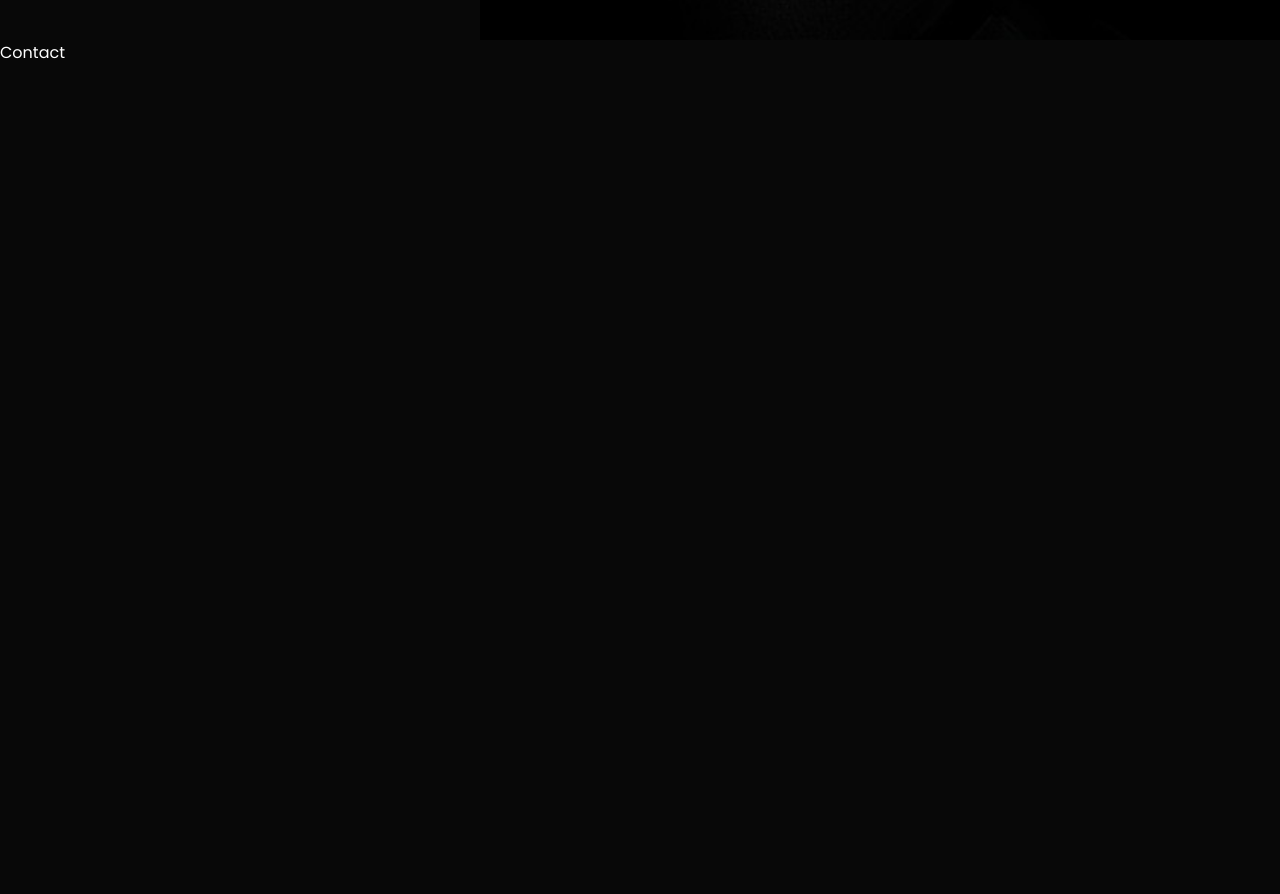
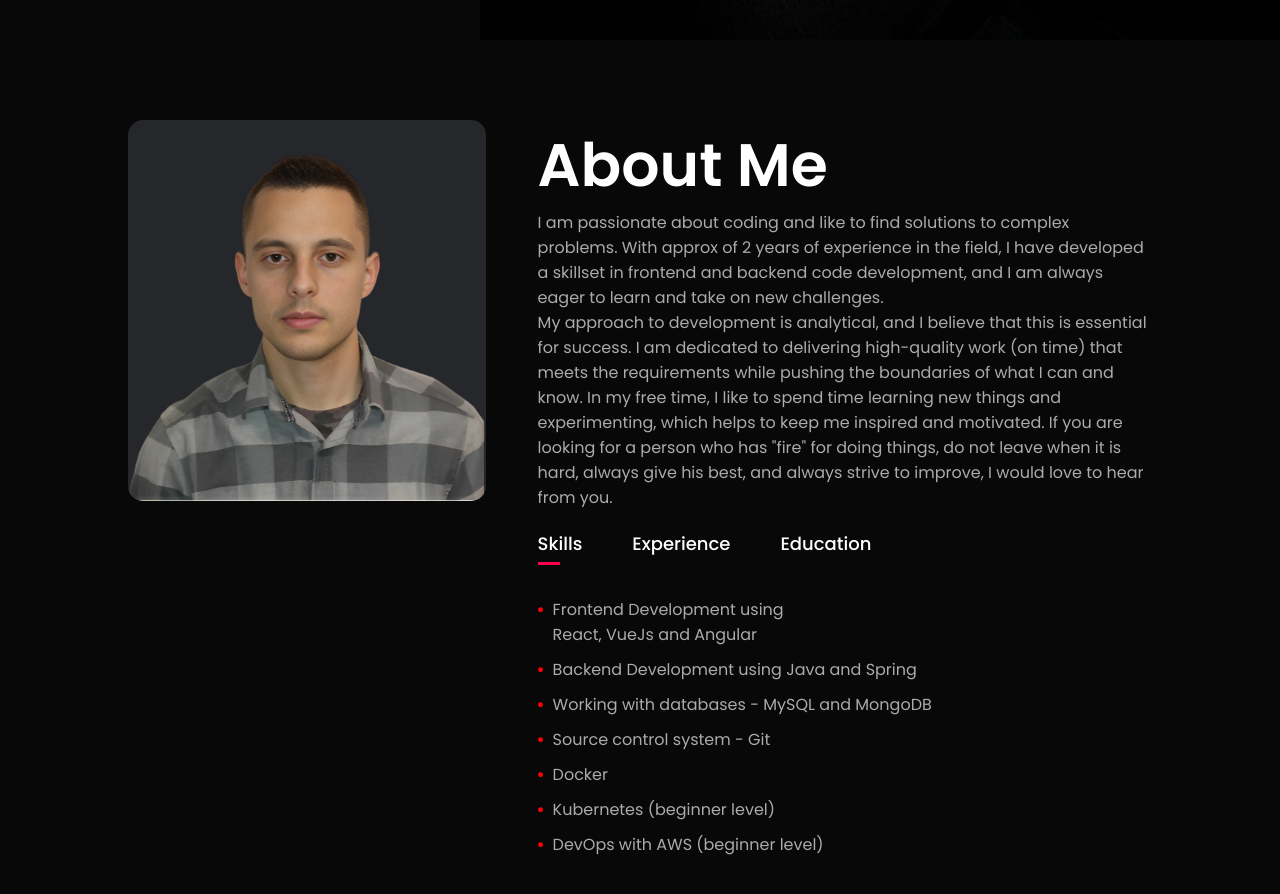
Before and after one commit to PetarDimitrovStoyanov/my-portfolio, a React (Create React App) app: page / in a window 1280 px wide. Shown: the part 760-1654 px from the top of the page. Before the commit the page ends 825 px from the top, so only its background shows below. Built offline with nearby package versions, Linux system fonts and the light colour scheme; a web font is replaced by a local one.

Commit message:
created About section

```diff
--- a/src/App.js
+++ b/src/App.js
@@ -2,12 +2,16 @@ import './App.css';
 import Header from "./components/header/Header";
 import Contact from "./components/contact/Contact";
 import About from "./components/about/About";
+import Certificates from "./components/Certificates/Certificates";
+import Projects from "./components/Projects/Projects";
 
 function App() {
     return (
         <div className="App">
             <Header />
             <About />
+            <Certificates />
+            <Projects />
             <Contact />
         </div>
     );
--- /dev/null
+++ b/src/components/Certificates/Certificates.js
@@ -0,0 +1,10 @@
+import React from "react";
+import './Certificates.scss';
+
+export default function Certificates() {
+    return (
+        <section>
+
+        </section>
+    );
+}
--- /dev/null
+++ b/src/components/Projects/Projects.js
@@ -0,0 +1,10 @@
+import React from "react";
+import './Projects.scss';
+
+export default function Projects() {
+    return (
+        <section>
+
+        </section>
+    );
+}
--- a/src/components/about/About.js
+++ b/src/components/about/About.js
@@ -2,8 +2,71 @@ import React from "react";
 import './About.scss';
 
 export default function About() {
+
+    function open(clazz) {
+        Array.from(document.querySelectorAll('.active-link'))
+            .forEach(element => element.classList.remove('active-link'));
+
+        Array.from(document.querySelectorAll(`.${clazz}`))
+            .forEach(element => element.classList.add('active-link'))
+    }
+
     return (
-        <section>
+        <section className="about">
+            <div className="container">
+                <div className="row">
+                    <div className="about-col-1">
+                        <img src={require('../../assets/official-hd.png')} alt="user"/>
+                    </div>
+                    <div className="about-col-2">
+                        <h1 className="sub-title">About Me</h1>
+                        <p>I am passionate about coding and like to find solutions to complex problems.
+                            With approx of 2 years of experience in the field, I have developed a skillset
+                            in frontend and backend code development, and I am always eager to learn and take on new
+                            challenges. <br/>
+                            My approach to development is analytical, and I believe that this is essential
+                            for success. I am dedicated to delivering high-quality work (on time) that meets the
+                            requirements while pushing the boundaries of what I can and know.
+                            In my free time, I like to spend time learning new things and experimenting, which helps
+                            to keep me inspired and motivated.
+                            If you are looking for a person who has "fire" for doing things, do not leave when it is
+                            hard, always give his best, and always strive to improve, I would love to hear from you.
+                        </p>
+                        <div className="tab-titles">
+                            <p className="tab-links active-link skills" onClick={ () => open('skills')}>Skills</p>
+                            <p className="tab-links experience" onClick={ () => open('experience')}>Experience</p>
+                            <p className="tab-links education" onClick={ () => open('education')}>Education</p>
+                        </div>
+                        <div className="tab-contents active-link skills">
+                            <ul>
+                                <li className="tab-content-items"><span>Frontend Development using <br/> React, VueJs and Angular </span></li>
+                                <li className="tab-content-items"><span>Backend Development using Java and Spring</span></li>
+                                <li className="tab-content-items"><span>Working with databases - MySQL and MongoDB</span></li>
+                                <li className="tab-content-items"><span>Source control system - Git</span></li>
+                                <li className="tab-content-items"><span>Docker</span></li>
+                                <li className="tab-content-items"><span>Kubernetes (beginner level)</span></li>
+                                <li className="tab-content-items"><span>DevOps with AWS (beginner level)</span></li>
+                            </ul>
+                        </div>
+                        <div className="tab-contents experience">
+                            <ul>
+                                <li className="tab-content-items"><span>Multiple projects <br/> for full time work and side clients (2+ years)</span></li>
+                                <li className="tab-content-items"><span>Experimental projects (4+ years)</span></li>
+                                <li className="tab-content-items"><span>Educational projects (4+ years)</span></li>
+                                <li className="tab-content-items"><span>Projects assessment of students (1.5+ years) in SoftUni</span></li>
+                            </ul>
+                        </div>
+                        <div className="tab-contents education">
+                            <ul>
+                                <li className="tab-content-items"><span>Primary education completed at the construction,<br/> architecture and geodesy high school</span></li>
+                                <li className="tab-content-items"><span>Bachelor degree for marketing at <br/> the European College in Plovdiv</span></li>
+                                <li className="tab-content-items"><span>Software Engineering, Full Stack Developer at SoftUni</span></li>
+                                <li className="tab-content-items"><span>Many web development courses on LinkedIn, Udemy, etc.</span></li>
+                            </ul>
+                        </div>
+                    </div>
+                </div>
+            </div>
 
         </section>
     );
--- a/src/components/about/About.scss
+++ b/src/components/about/About.scss
@@ -0,0 +1,89 @@
+.about {
+  padding: 80px 10%;
+  color: #ababab;
+
+  .container {
+
+    .row {
+      display: flex;
+      justify-content: space-between;
+      flex-wrap: wrap;
+
+      .about-col-1 {
+        flex-basis: 35%;
+      }
+
+      .about-col-1 img {
+        width: 100%;
+        border-radius: 15px;
+        background: #26272B;
+      }
+
+      .about-col-2 {
+        flex-basis: 60%;
+
+        .sub-title {
+          font-size: 60px;
+          font-weight: 600;
+          color: #ffffff;
+        }
+
+        .tab-titles {
+          display: flex;
+          margin: 20px 0 40px;
+
+          .tab-links {
+            font-size: 18px;
+            font-weight: 500;
+            margin-right: 50px;
+            cursor: pointer;
+            position: relative;
+            color: #ffffff;
+          }
+
+          .tab-links::after {
+            content: '';
+            width: 0;
+            height: 3px;
+            background: #ff004f;
+            position: absolute;
+            left: 0;
+            bottom: -8px;
+            transition: 0.5s;
+          }
+
+          .active-link::after {
+            width: 50%;
+          }
+        }
+
+        .tab-contents {
+          position: relative;
+
+          .tab-content-items {
+            list-style: none;
+            margin: 10px 0 10px 15px;
+          }
+
+          .tab-content-items::before {
+            content: "\2022";
+            color: red;
+            font-weight: bold;
+            display: inline-block;
+            width: 1em;
+            margin-left: -1em;
+          }
+
+        }
+
+        .tab-contents {
+          display: none;
+        }
+
+        .active-link {
+          display: block;
+        }
+      }
+    }
+  }
+}
--- a/src/components/contact/Contact.js
+++ b/src/components/contact/Contact.js
@@ -4,7 +4,6 @@ import './Contact.scss';
 export default function Contact (){
     return (
         <section>
-            Contact
         </section>
     );
 }
```
Also changed, not shown: src/components/Certificates/Certificates.scss (added), src/components/Projects/Projects.scss (added).
